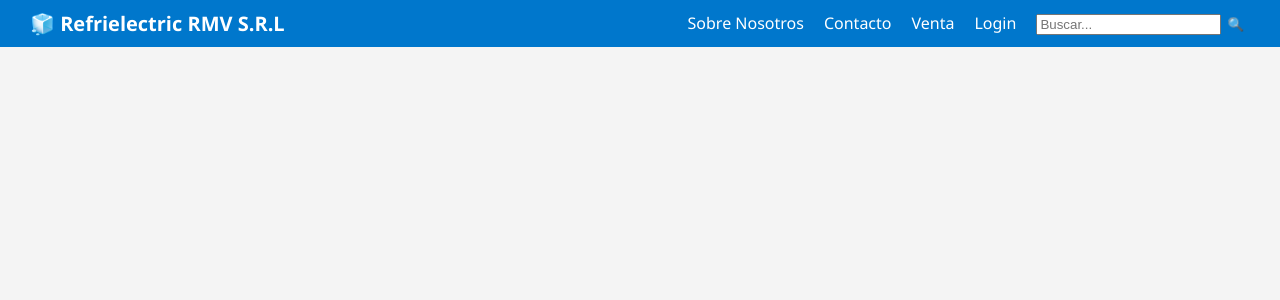
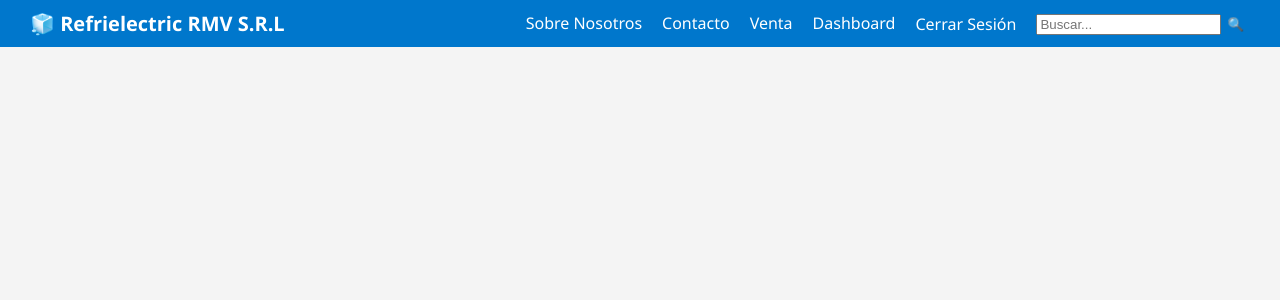
Before and after one commit to khaterine17/Proyecto-Final, a React (Vite) app in the folder proyecto_final/: page /admin/dashboard in a window 1280 px wide. Shown: the top 300 px of the page. Built offline with nearby package versions, Linux system fonts and the light colour scheme; sample sign-in values are in the browser's storage.

Commit message:
redirigir admin a dashboard

```diff
--- a/proyecto_final/src/App.jsx
+++ b/proyecto_final/src/App.jsx
@@ -1,6 +1,5 @@
-// App.jsx
 import React, { useState } from 'react';
-import { Routes, Route, Link } from 'react-router-dom';
+import { Routes, Route, Link, Navigate, useNavigate } from 'react-router-dom';
 import SobreNosotros from './SobreNosotros.jsx';
 import Contacto from './Contacto.jsx';
 import Venta from './Venta.jsx';
@@ -8,8 +7,15 @@ import Login from './Login.jsx';
 import AdminDashboard from './AdminDashboard.jsx';
 import './App.css';
 
+// Componente para proteger rutas
+const ProtectedRoute = ({ children }) => {
+    const isAuthenticated = localStorage.getItem('adminToken');
+    return isAuthenticated ? children : <Navigate to="/Login" replace />;
+};
+
 function App() {
     const [searchQuery, setSearchQuery] = useState('');
+    const navigate = useNavigate();
 
     const handleSearch = (e) => {
         setSearchQuery(e.target.value);
@@ -17,9 +23,15 @@ function App() {
 
     const handleSearchSubmit = (e) => {
         e.preventDefault();
-        // Aquí podrías redirigir al usuario o buscar entre los datos existentes
         alert(`Buscando: ${searchQuery}`);
     };
+
+    // Función para cerrar sesión
+    const handleLogout = () => {
+        localStorage.removeItem('adminToken');
+        navigate('/Login');
+    };
+
     return (
         <div>
             <div className="navbar">
@@ -30,7 +42,23 @@ function App() {
                     <Link to="/SobreNosotros">Sobre Nosotros</Link>
                     <Link to="/Contacto">Contacto</Link>
                     <Link to="/Venta">Venta</Link>
-                    <Link to="/Login">Login</Link>
+                    {localStorage.getItem('adminToken') ? (
+                        <>
+                            <Link to="/Admins">Dashboard</Link>
+                            <button onClick={handleLogout} style={{
+                                background: 'none',
+                                border: 'none',
+                                color: 'inherit',
+                                cursor: 'pointer',
+                                font: 'inherit',
+                                padding: '0'
+                            }}>
+                                Cerrar Sesión
+                            </button>
+                        </>
+                    ) : (
+                        <Link to="/Login">Login</Link>
+                    )}
 
                     <div className="search-bar">
                         <form onSubmit={handleSearchSubmit}>
@@ -44,8 +72,7 @@ function App() {
                                 backgroundColor: 'transparent',
                                 border: 'none',
                                 cursor: 'pointer'
-                            }}>🔍
-                            </button>
+                            }}>🔍</button>
                         </form>
                     </div>
                 </div>
@@ -56,7 +83,16 @@ function App() {
                 <Route path="/Contacto" element={<Contacto />} />
                 <Route path="/Venta" element={<Venta />} />
                 <Route path="/Login" element={<Login />} />
-                <Route path="/Admins" element={<AdminDashboard />} />
+                <Route
+                    path="/Admins"
+                    element={
+                        <ProtectedRoute>
+                            <AdminDashboard />
+                        </ProtectedRoute>
+                    }
+                />
+                {/* Redirección por defecto */}
+                <Route path="/" element={<Navigate to="/SobreNosotros" replace />} />
             </Routes>
         </div>
     );
--- a/proyecto_final/src/Login.jsx
+++ b/proyecto_final/src/Login.jsx
@@ -1,6 +1,9 @@
-import React, { useState } from 'react';
+import React, { useState, useEffect } from 'react';
+import { useNavigate } from 'react-router-dom';
 
 const Login = () => {
+    const navigate = useNavigate();
+
     // Estados para login
     const [loginData, setLoginData] = useState({
         username: '',
@@ -21,6 +24,14 @@ const Login = () => {
     const [registerSuccess, setRegisterSuccess] = useState(false);
     const [showRegister, setShowRegister] = useState(false);
 
+    // Redirigir si ya está autenticado
+    useEffect(() => {
+        const adminToken = localStorage.getItem('adminToken');
+        if (adminToken) {
+            navigate('/admin/dashboard');
+        }
+    }, [navigate]);
+
     // Manejadores para login
     const handleLoginChange = (e) => {
         const { name, value } = e.target;
@@ -33,9 +44,12 @@ const Login = () => {
     const handleLoginSubmit = (e) => {
         e.preventDefault();
 
-        // OBSERVAR MAS ADELANTE KVM 2025-05-02
+        // Validación de credenciales de admin
         if (loginData.username === 'admin' && loginData.password === '1234') {
-            alert('Inicio de sesión exitoso');
+            // Guardar token de autenticación
+            localStorage.setItem('adminToken', 'admin-authenticated');
+            // Redirigir al dashboard
+            navigate('/admin/dashboard');
         } else {
             setLoginError('Usuario o contraseña incorrectos');
         }
@@ -50,7 +64,6 @@ const Login = () => {
         });
     };
 
-    // AQUI CREO QUE VA LO DE ACEPTACION CON EMAIL KVM 2025-05-02
     const validateRegister = () => {
         const newErrors = {};
         if (!registerData.nombre.trim()) newErrors.nombre = 'Nombre es requerido';
@@ -89,6 +102,7 @@ const Login = () => {
                     confirmPassword: ''
                 });
                 setRegisterSuccess(false);
+                setShowRegister(false); // Ocultar formulario de registro después del éxito
             }, 3000);
         }
     };
@@ -218,7 +232,7 @@ const Login = () => {
 
                     {registerSuccess && (
                         <div style={styles.successMessage}>
-                            ¡Registro exitoso! Redirigiendo...
+                            ¡Registro exitoso! Por favor inicia sesión.
                         </div>
                     )}
                 </form>
@@ -227,7 +241,7 @@ const Login = () => {
     );
 };
 
-// DISENO DE LA PAGINA DE LOGIN KVM 2025-05-02
+// Estilos (se mantienen igual)
 const styles = {
     container: {
         display: 'flex',
```
